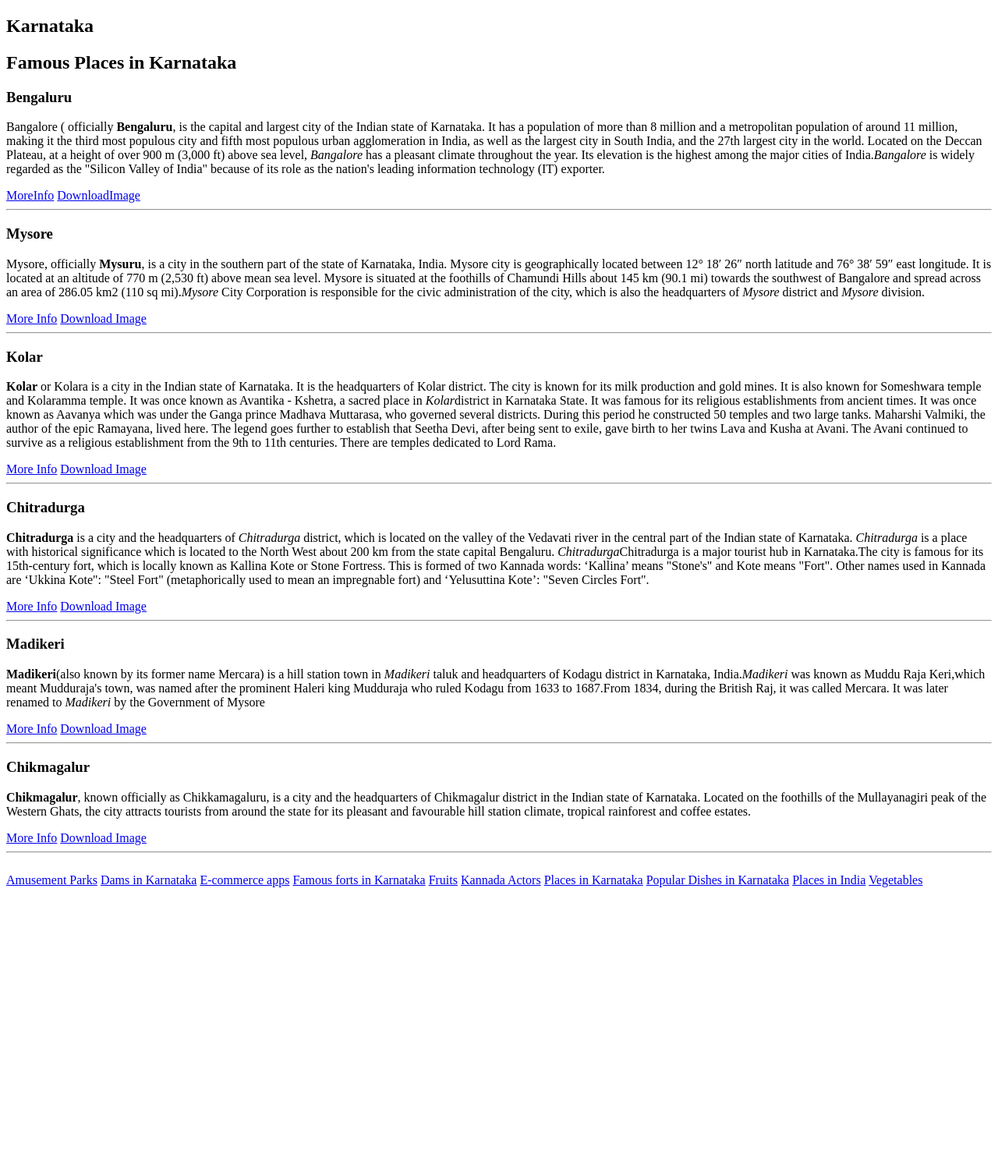
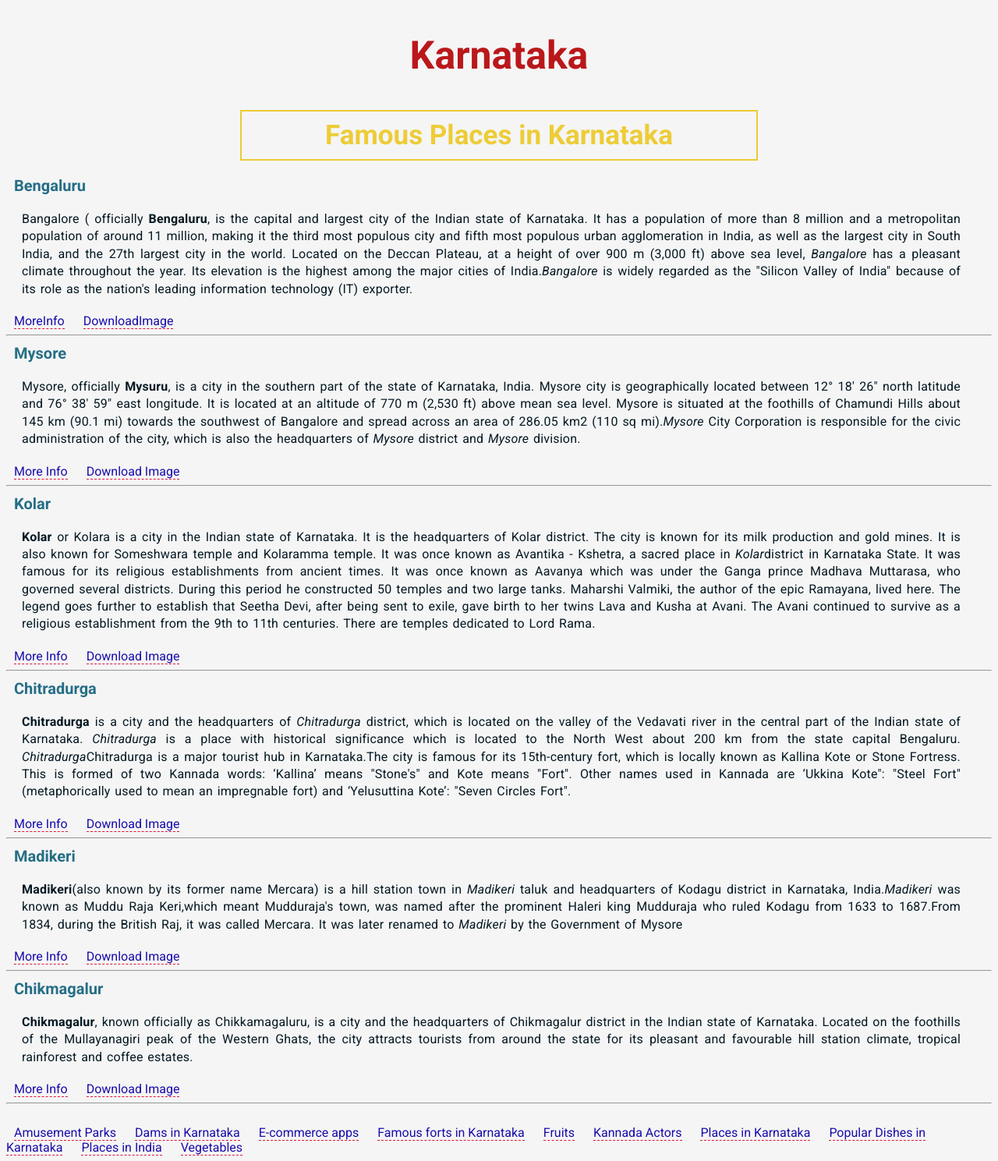
Before and after one commit to Thulasi-V/qLabs_Training, a PHP site: page /Places_in_Karnataka.html in a window 1280 px wide. Shown: the whole page at 78% size. Before the commit the page ends 1138 px from the top, so only its background shows below. Run offline with PHP 8.4, Linux system fonts and the light colour scheme.

Commit message:
Add files via upload
created css for places of Karnataka

```diff
--- a/Task5_CSS1_08Nov2022/final/assets/css/style.css
+++ b/Task5_CSS1_08Nov2022/final/assets/css/style.css
@@ -1 +1,52 @@
-demo
+@import url('https://fonts.googleapis.com/css2?family=Roboto:ital,wght@0,100;0,300;0,400;0,500;0,700;0,900;1,100;1,300;1,400;1,500;1,700;1,900&display=swap');
+
+body{
+    background-color: whitesmoke;
+    font-family: 'Roboto', sans-serif;
+
+}
+
+h1{
+    color:#ba181b;
+    font-size: 50px;
+    text-align: center;
+
+
+
+}
+h2{
+    color: #ebc414d8;
+    font-size: 35px;
+    text-align: center;
+    text-decoration: none;
+    border: 2px solid ;
+   margin:20px 300px;
+   padding:10px;
+}
+h3{
+    font-size: 20px;
+    color: #1a6780f3;
+    font-size: 20px;
+    margin:10px;
+
+}
+p{
+    color: #051923;
+    font-size: 16px;
+    text-align: justify;
+    letter-spacing: 0.2px;
+   word-spacing: 1.5px;
+   line-height: 1.4;
+   margin:2px 30px 10px 10px;
+   padding:10px;
+
+
+}
+a{
+    color: #1a0dab;
+    margin:10px;
+    text-decoration: none;
+   border-bottom: 1px dashed crimson;
+   margin:10px;
+
+}
```
